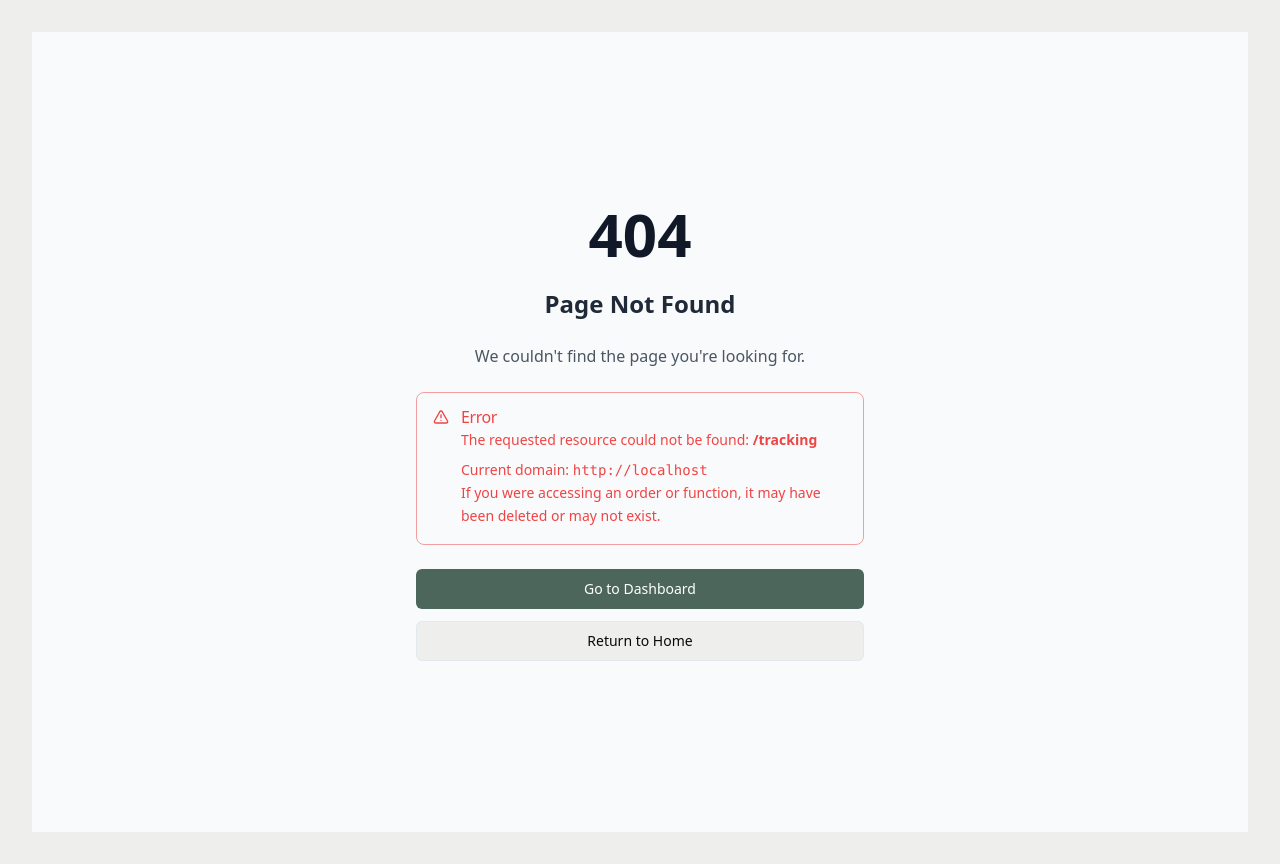
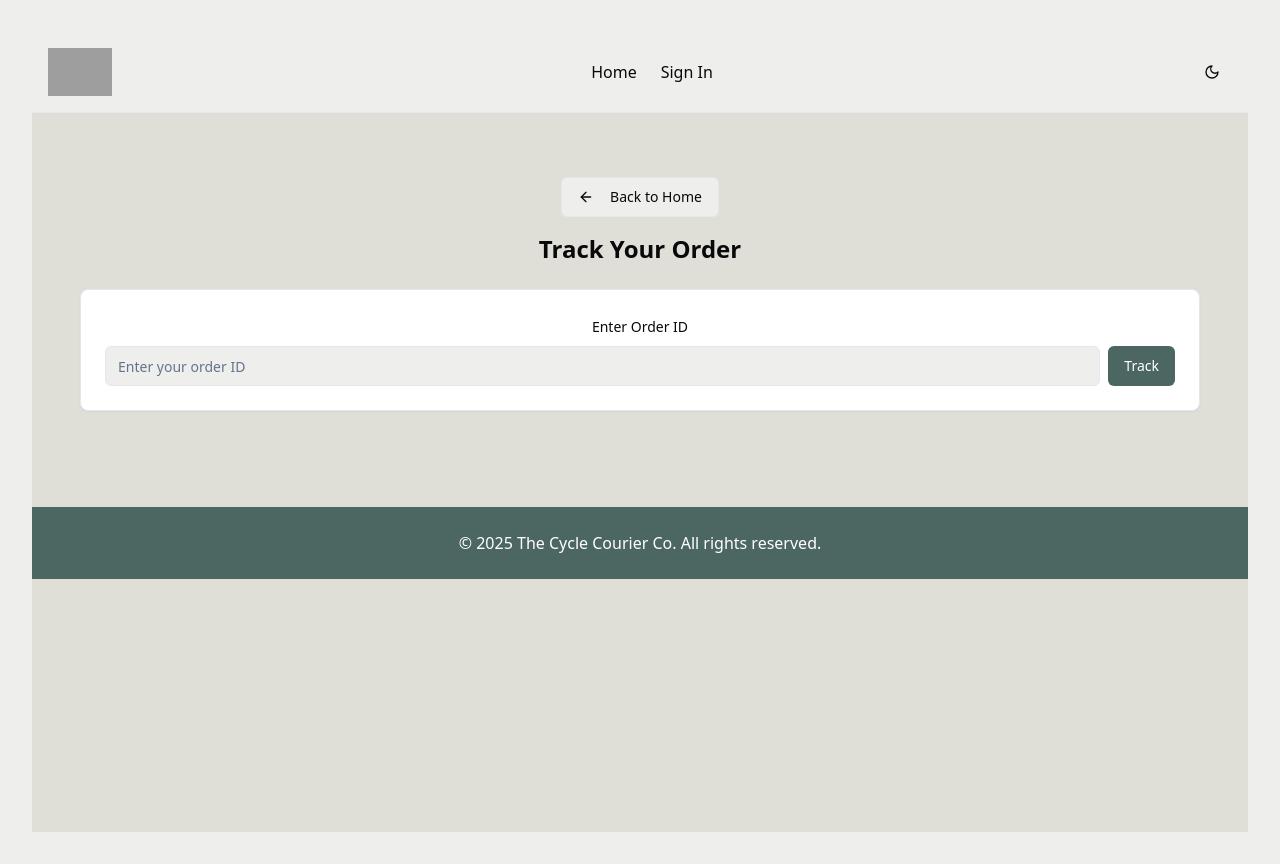
Before and after one commit to CycleCourierCo/courier-scheduler-ninja, a React (Vite) app: page /tracking in a window 1280 px wide. Built offline with nearby package versions, Linux system fonts and the light colour scheme; grey boxes are pictures that could not be loaded.

Commit message:
Add tracking button to home page
Adds a tracking button to the home page that allows users to input an order ID and view tracking details without authentication.

```diff
--- a/src/App.tsx
+++ b/src/App.tsx
@@ -16,6 +16,7 @@ import ReceiverAvailability from "./pages/ReceiverAvailability";
 import OrderDetail from "./pages/OrderDetail";
 import CustomerOrderDetail from "./pages/CustomerOrderDetail";
 import JobScheduling from "./pages/JobScheduling";
+import TrackingPage from "./pages/TrackingPage";
 import { AuthProvider } from "./contexts/AuthContext";
 import { ThemeProvider } from "./contexts/ThemeContext";
 
@@ -81,6 +82,10 @@ function App() {
               <Route path="/sender-availability/:id" element={<SenderAvailability />} />
               <Route path="/receiver-availability/:id" element={<ReceiverAvailability />} />
 
+              {/* Add new tracking routes */}
+              <Route path="/tracking" element={<TrackingPage />} />
+              <Route path="/tracking/:id" element={<TrackingPage />} />
+
               {/* Catch-all for 404 errors */}
               <Route path="*" element={<NotFound />} />
             </Routes>
--- a/src/pages/Index.tsx
+++ b/src/pages/Index.tsx
@@ -1,11 +1,13 @@
 
-import React from "react";
-import { Link } from "react-router-dom";
+import React, { useState } from "react";
+import { Link, useNavigate } from "react-router-dom";
 import { Button } from "@/components/ui/button";
 import { Card, CardContent } from "@/components/ui/card";
+import { Input } from "@/components/ui/input";
 import Layout from "@/components/Layout";
-import { Package, CalendarCheck, ChevronRight, LogIn } from "lucide-react";
+import { Package, CalendarCheck, ChevronRight, LogIn, Search } from "lucide-react";
 import { useAuth } from "@/contexts/AuthContext";
+import ThemeToggle from "@/components/ThemeToggle";
 
 const features = [
   {
@@ -22,6 +24,15 @@ const features = [
 
 const Index = () => {
   const { user } = useAuth();
+  const navigate = useNavigate();
+  const [trackingId, setTrackingId] = useState("");
+
+  const handleTrackOrder = (e: React.FormEvent) => {
+    e.preventDefault();
+    if (trackingId.trim()) {
+      navigate(`/tracking/${trackingId.trim()}`);
+    }
+  };
 
   return (
     <Layout>
@@ -56,6 +67,33 @@ const Index = () => {
         </div>
       </section>
 
+      {/* Add Tracking Order Section */}
+      <section className="py-8">
+        <div className="container px-4 md:px-6">
+          <div className="max-w-md mx-auto">
+            <Card>
+              <CardContent className="pt-6">
+                <h2 className="text-xl font-semibold mb-4 flex items-center">
+                  <Search className="mr-2 h-5 w-5 text-courier-500" />
+                  Track Your Order
+                </h2>
+                <form onSubmit={handleTrackOrder} className="flex gap-2">
+                  <Input
+                    value={trackingId}
+                    onChange={(e) => setTrackingId(e.target.value)}
+                    placeholder="Enter your order ID"
+                    className="flex-1"
+                  />
+                  <Button type="submit" className="bg-courier-500 hover:bg-courier-600">
+                    Track
+                  </Button>
+                </form>
+              </CardContent>
+            </Card>
+          </div>
+        </div>
+      </section>
+
       <section className="py-12">
         <div className="container px-4 md:px-6">
           <div className="text-center mb-10">
--- /dev/null
+++ b/src/pages/TrackingPage.tsx
@@ -0,0 +1,142 @@
+
+import React, { useState } from "react";
+import { useNavigate, useParams } from "react-router-dom";
+import { useQuery } from "@tanstack/react-query";
+import { getPublicOrder } from "@/services/fetchOrderService";
+import Layout from "@/components/Layout";
+import { Card, CardContent } from "@/components/ui/card";
+import { Button } from "@/components/ui/button";
+import TrackingTimeline from "@/components/order-detail/TrackingTimeline";
+import { ArrowLeft, Package } from "lucide-react";
+import { Input } from "@/components/ui/input";
+import { Form, FormField, FormItem, FormLabel, FormControl } from "@/components/ui/form";
+import { zodResolver } from "@hookform/resolvers/zod";
+import { useForm } from "react-hook-form";
+import * as z from "zod";
+
+const formSchema = z.object({
+  orderId: z.string().min(1, "Order ID is required"),
+});
+
+const TrackingForm = ({ onSearch }: { onSearch: (orderId: string) => void }) => {
+  const form = useForm<z.infer<typeof formSchema>>({
+    resolver: zodResolver(formSchema),
+    defaultValues: {
+      orderId: "",
+    },
+  });
+
+  const onSubmit = (values: z.infer<typeof formSchema>) => {
+    onSearch(values.orderId);
+  };
+
+  return (
+    <Form {...form}>
+      <form onSubmit={form.handleSubmit(onSubmit)} className="space-y-4">
+        <FormField
+          control={form.control}
+          name="orderId"
+          render={({ field }) => (
+            <FormItem>
+              <FormLabel>Enter Order ID</FormLabel>
+              <div className="flex gap-2">
+                <FormControl>
+                  <Input placeholder="Enter your order ID" {...field} />
+                </FormControl>
+                <Button type="submit" className="bg-courier-500 hover:bg-courier-600">
+                  Track
+                </Button>
+              </div>
+            </FormItem>
+          )}
+        />
+      </form>
+    </Form>
+  );
+};
+
+const TrackingPage = () => {
+  const navigate = useNavigate();
+  const { id } = useParams();
+  const [searchId, setSearchId] = useState<string | undefined>(id);
+
+  const handleSearch = (orderId: string) => {
+    navigate(`/tracking/${orderId}`);
+    setSearchId(orderId);
+  };
+
+  const { data: order, isLoading, error } = useQuery({
+    queryKey: ['publicOrder', searchId],
+    queryFn: () => searchId ? getPublicOrder(searchId) : Promise.resolve(null),
+    enabled: !!searchId,
+  });
+
+  return (
+    <Layout>
+      <div className="container py-8">
+        <div className="mb-8">
+          <Button
+            variant="outline"
+            onClick={() => navigate("/")}
+            className="mb-4"
+          >
+            <ArrowLeft className="mr-2 h-4 w-4" />
+            Back to Home
+          </Button>
+          <h1 className="text-2xl font-bold mb-6">Track Your Order</h1>
+
+          <Card className="mb-8">
+            <CardContent className="pt-6">
+              <TrackingForm onSearch={handleSearch} />
+            </CardContent>
+          </Card>
+        </div>
+
+        {isLoading && (
+          <div className="text-center py-8">
+            <Package className="h-12 w-12 mx-auto mb-4 text-courier-500 animate-pulse" />
+            <p>Loading order information...</p>
+          </div>
+        )}
+
+        {error && (
+          <Card className="border-red-200 bg-red-50">
+            <CardContent className="pt-6 text-center py-8">
+              <p className="text-red-600">Error loading order. Please check the order ID and try again.</p>
+            </CardContent>
+          </Card>
+        )}
+
+        {!isLoading && !error && order && (
+          <Card>
+            <CardContent className="pt-6">
+              <div className="grid gap-6">
+                <div>
+                  <h2 className="text-xl font-semibold flex items-center">
+                    <Package className="mr-2 h-5 w-5 text-courier-500" />
+                    Order #{order.id.substring(0, 8)}
+                  </h2>
+                  <p className="text-muted-foreground">Created on {new Date(order.createdAt).toLocaleDateString()}</p>
+                </div>
+
+                <div className="border-t pt-4">
+                  <TrackingTimeline order={order} />
+                </div>
+              </div>
+            </CardContent>
+          </Card>
+        )}
+
+        {!isLoading && !error && searchId && !order && (
+          <Card className="border-yellow-200 bg-yellow-50">
+            <CardContent className="pt-6 text-center py-8">
+              <p className="text-yellow-700">No order found with this ID. Please check the order ID and try again.</p>
+            </CardContent>
+          </Card>
+        )}
+      </div>
+    </Layout>
+  );
+};
+
+export default TrackingPage;
```
